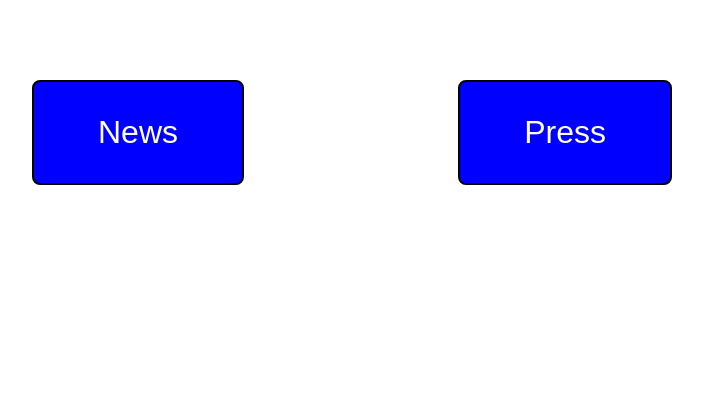
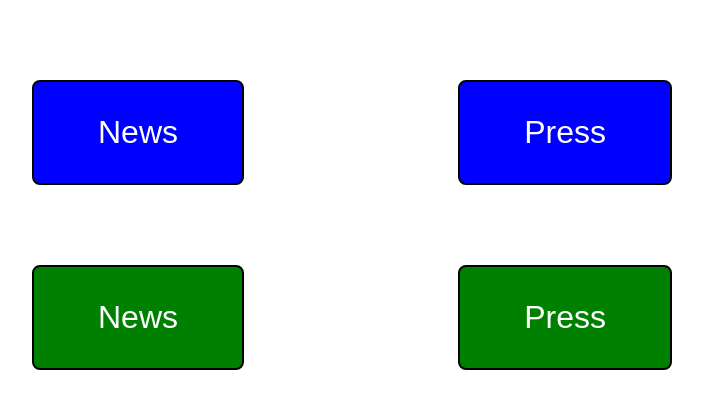
Before and after one commit to nivyapeter/Gatsby-tutorial, a React app in the folder react-tutorial/reactapp/: page / in a window 1280 px wide. Shown: the whole page, without its empty margins (288-991 px from the left). Built offline with nearby package versions, Linux system fonts and the light colour scheme.

Commit message:
useState functionality

```diff
--- a/react-tutorial/reactapp/src/App.js
+++ b/react-tutorial/reactapp/src/App.js
@@ -1,13 +1,22 @@
 // import { cleanup } from "@testing-library/react";
 // import { cleanup } from "@testing-library/react";
 import React, { useState } from "react";
-import appStyle from "../src/styles/appStyle.css";
+import "../src/styles/appStyle.css";
 import News from "./components/News";
 import Press from "./components/Press";
 
 const App = () => {
   const [showText, setShowText] = useState(false)
   const [showTextTwo, setShowTextTwo] = useState(false)
+  const [currentWindow,setCurrentWindow] = useState ();
+  const [style,setStyle] = useState("btnOne");
+   const changeStyle =()=> {
+     setStyle("btnTwo");
+   }
+   const hadleClick =(e) => {
+    setCurrentWindow (<News />)
+   }
+
   return (
     <div>
       {showText ? <News /> : null}
@@ -16,8 +25,27 @@ const App = () => {
         <button className="btn" onClick={() => setShowText(!showText)}>News</button>
         <button className="btn" onClick={() => setShowTextTwo(!showTextTwo)} >Press</button>
       </div>
+      <div className="btn_section">
+          <button className={style} onClick={changeStyle} {...hadleClick}>News</button>
+          <button className={style} onClick={changeStyle}>Press</button>
+          </div>
     </div>
+
   );
 };
 
+
+
+// const App = () => {
+
+//   const [currentWindow,setCurrentWindow] = useState (News);
+//   return (
+
+//     <div>
+//       <button className="btn" onClick={() => {setCurrentWindow(News)}}>News</button>
+//       <button className="btn" onClick={() => {setCurrentWindow(Press)}}>Press</button>
+//     </div>
+//   );
+// };
+
 export default App;
--- a/react-tutorial/reactapp/src/styles/appStyle.css
+++ b/react-tutorial/reactapp/src/styles/appStyle.css
@@ -48,3 +48,27 @@
     background: white;
     color: blue;
 }
+.btnOne {
+    border: 2px solid black;
+    border-radius: 8px;
+    background:green;
+    color:white;
+    padding: 2rem 4rem;
+    font-size: 2rem;
+}
+/* .btnOne:hover {
+    background: yellow;
+    color:black;
+} */
+.btnTwo {
+    border: 2px solid black;
+    border-radius: 8px;
+    background:palevioletred;
+    color:white;
+    padding: 2rem 4rem;
+    font-size: 2rem;
+}
+/* .btnTwo:hover {
+    background: yellow;
+    color:black;
+} */
```
